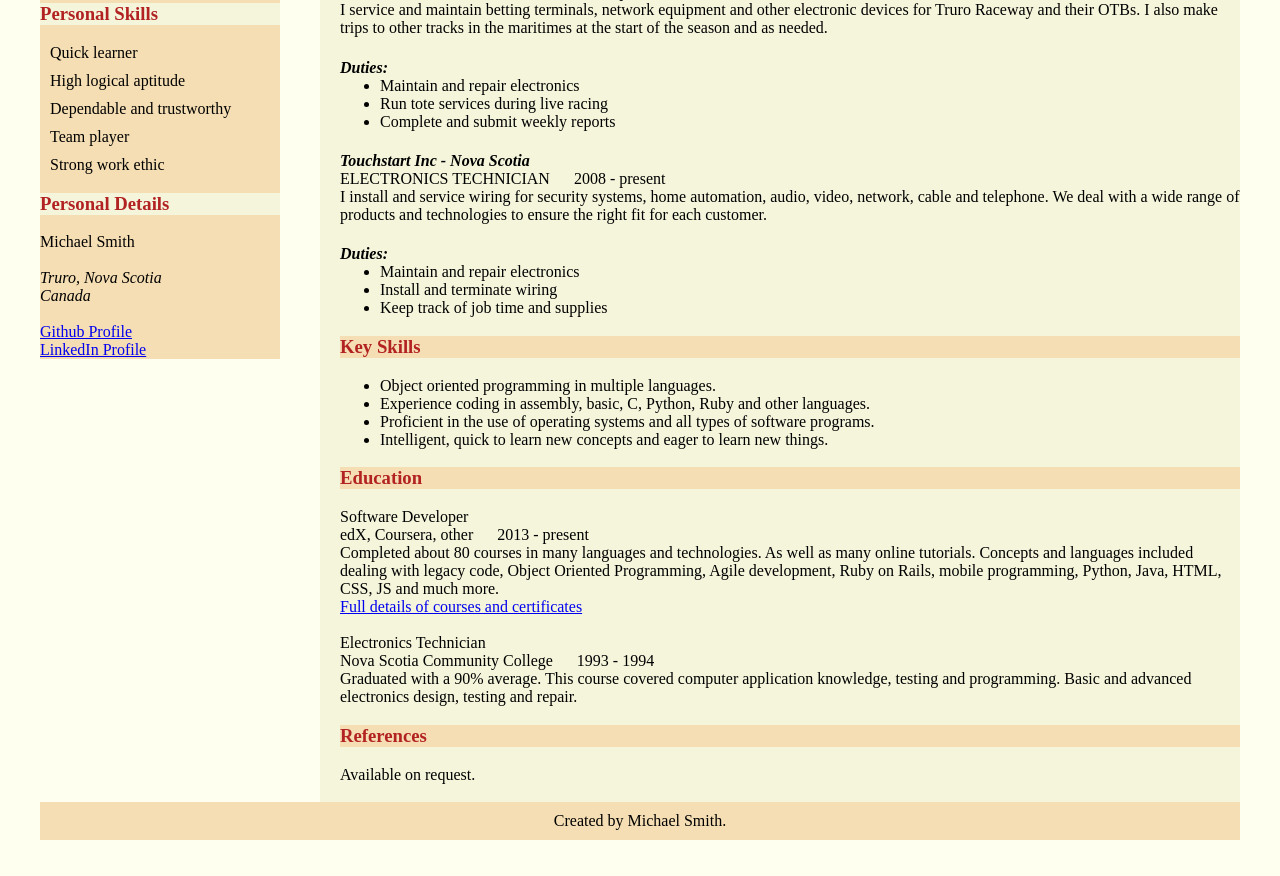
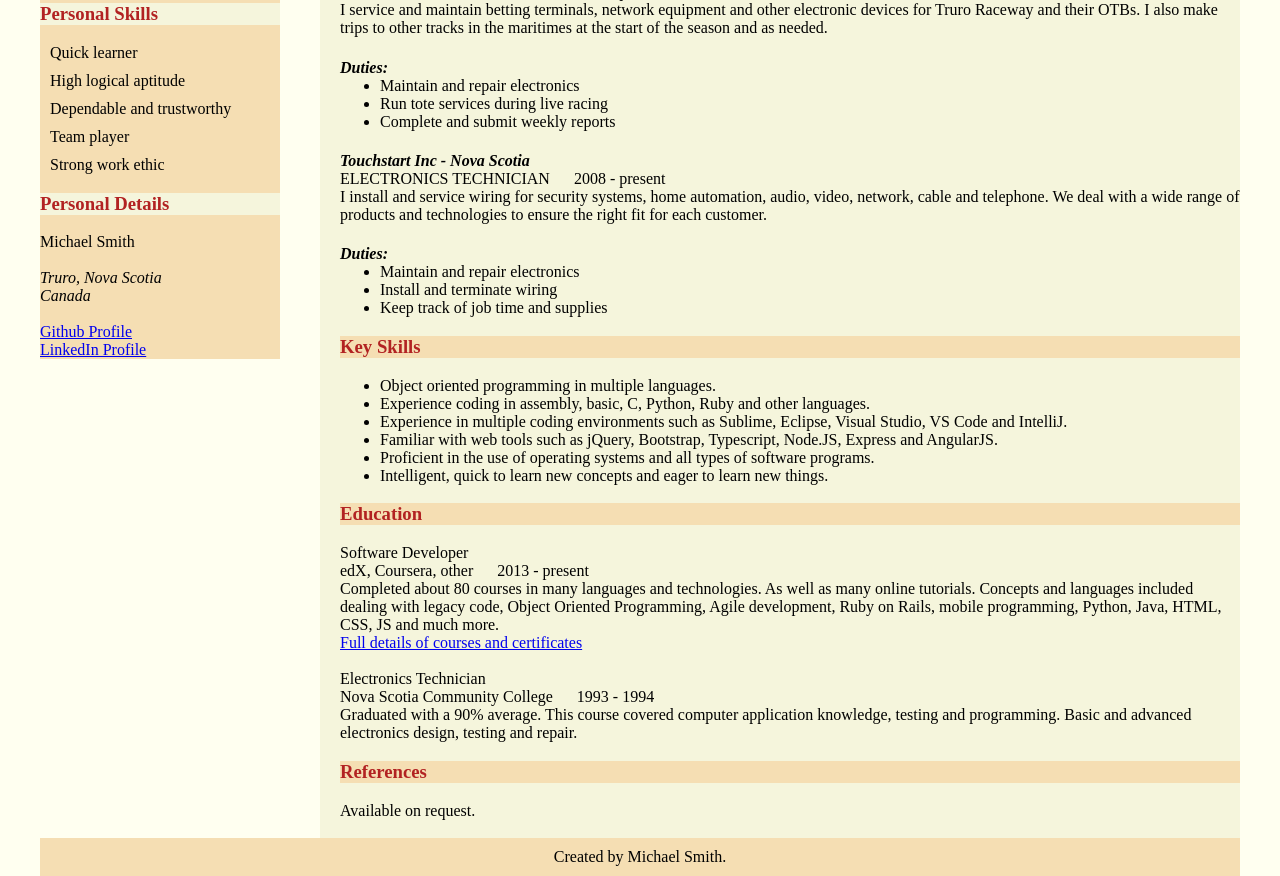
Before and after one commit to msmithnova/CV, a plain HTML site: page index.html in a window 1280 px wide. Shown: the part 829-1705 px from the top of the page. Before the commit the page ends 1669 px from the top, so only its background shows below. Drawn offline with Linux system fonts and the light colour scheme.

Commit message:
Add information on some of the technologies and IDEs I've used.

```diff
--- a/index.html
+++ b/index.html
@@ -129,6 +129,8 @@
 				<ul>
 					<li>Object oriented programming in multiple languages.</li>
 					<li>Experience coding in assembly, basic, C, Python, Ruby and other languages.</li>
+					<li>Experience in multiple coding environments such as Sublime, Eclipse, Visual Studio, VS Code and IntelliJ.</li>
+					<li>Familiar with web tools such as jQuery, Bootstrap, Typescript, Node.JS, Express and AngularJS.</li>
 					<li>Proficient in the use of operating systems and all types of software programs.</li>
 					<li>Intelligent, quick to learn new concepts and eager to learn new things.</li>
 				</ul>
```
